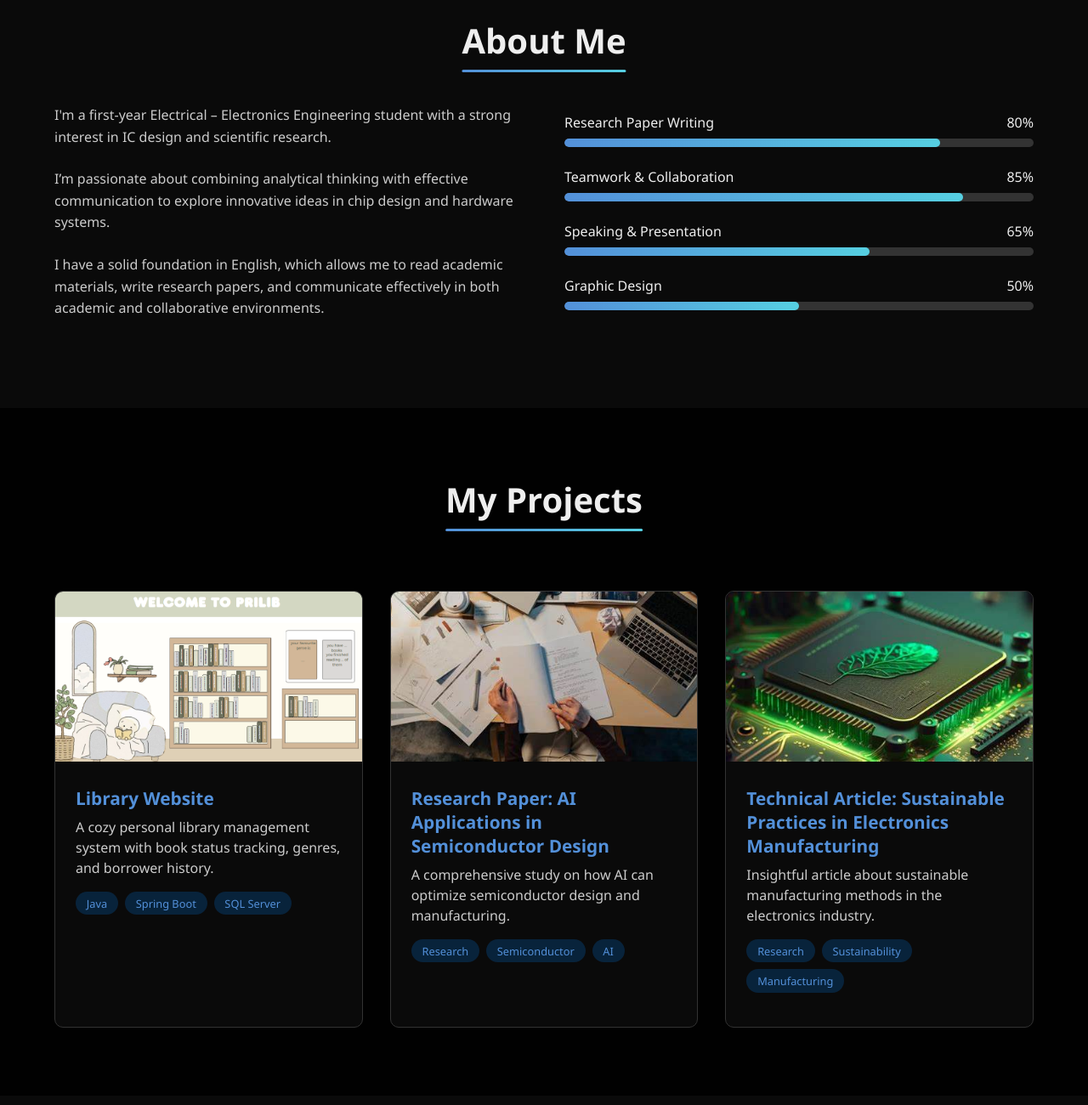
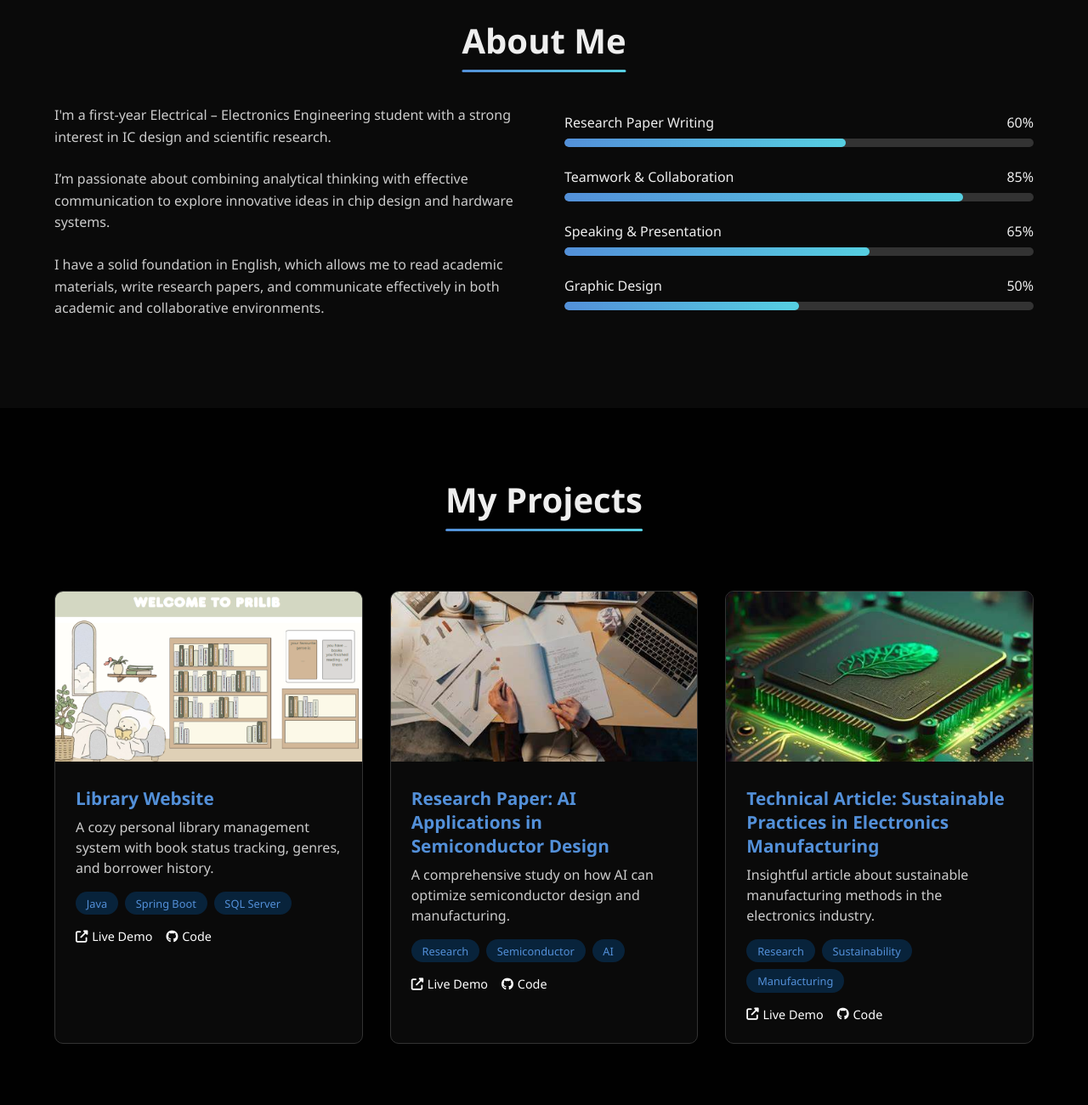
Before and after one commit to nhan2807/Nhan.github.io, a plain HTML site: page index.html in a window 1280 px wide. Shown: the part 860-2160 px from the top of the page at 85% size. Drawn offline with Linux system fonts and the light colour scheme.

Commit message:
Update index.html 2

```diff
--- a/index.html
+++ b/index.html
@@ -24,7 +24,7 @@
     <!-- Hero Section -->
     <section class="hero" id="home">
         <div class="hero-content">
-            <h1>Hi, I'm <span>Nhan</span><br>Intergrated Circuit Designing Student</h1>
+            <h1>Hi, I'm <span>Nhan</span><br>Integrated Circuit Designing Student</h1>
             <p>I’m passionate about exploring the world of microelectronics and semiconductor technology. </p>
             <p>With a focus on IC design, I strive to build efficient and innovative circuit solutions that power modern devices.</p>
             <p>I aim to bridge the gap between hardware and digital innovation.</p>
@@ -57,10 +57,10 @@
                 <div class="skill-item">
                     <div class="skill-name">
                         <span>Research Paper Writing</span>
-                        <span>80%</span>
+                        <span>60%</span>
                     </div>
                     <div class="skill-bar">
-                        <div class="skill-progress" style="width: 80%"></div>
+                        <div class="skill-progress" style="width: 60%"></div>
                     </div>
                 </div>
 
@@ -111,10 +111,10 @@
                         <span class="tech-tag">Java</span>
                         <span class="tech-tag">Spring Boot</span>
                         <span class="tech-tag">SQL Server</span>
-                    <!-- </div>
+                    </div>
                     <div class="project-links">
                         <a href="#" class="project-link"><i class="fas fa-external-link-alt"></i> Live Demo</a>
-                        <a href="#" class="project-link"><i class="fab fa-github"></i> Code</a> -->
+                        <a href="#" class="project-link"><i class="fab fa-github"></i> Code</a>
                     </div>
                 </div>
             </div>
@@ -129,10 +129,10 @@
                         <span class="tech-tag">Semiconductor</span>
                         <span class="tech-tag">AI</span>
                     </div>
-                    <!-- <div class="project-links">
+                    <div class="project-links">
                         <a href="#" class="project-link"><i class="fas fa-external-link-alt"></i> Live Demo</a>
                         <a href="#" class="project-link"><i class="fab fa-github"></i> Code</a>
-                    </div> -->
+                    </div>
                 </div>
             </div>
             <!-- 3rd card -->
@@ -146,9 +146,9 @@
                         <span class="tech-tag">Sustainability</span>
                         <span class="tech-tag">Manufacturing</span>
                     </div>
-                   <!-- <div class="project-links">
+                    <div class="project-links">
                         <a href="#" class="project-link"><i class="fas fa-external-link-alt"></i> Live Demo</a>
-                        <a href="#" class="project-link"><i class="fab fa-github"></i> Code</a> -->
+                        <a href="#" class="project-link"><i class="fab fa-github"></i> Code</a>
                     </div>
                 </div>
             </div>
```
